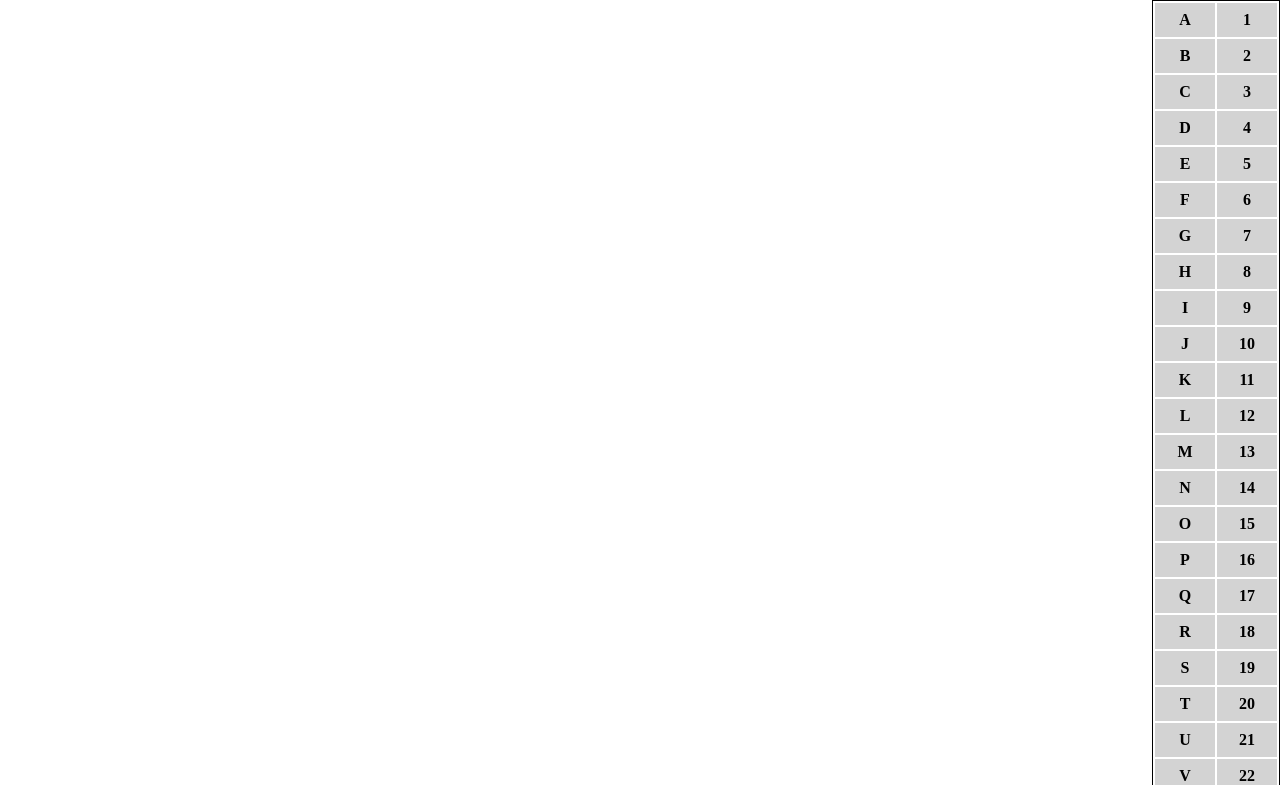
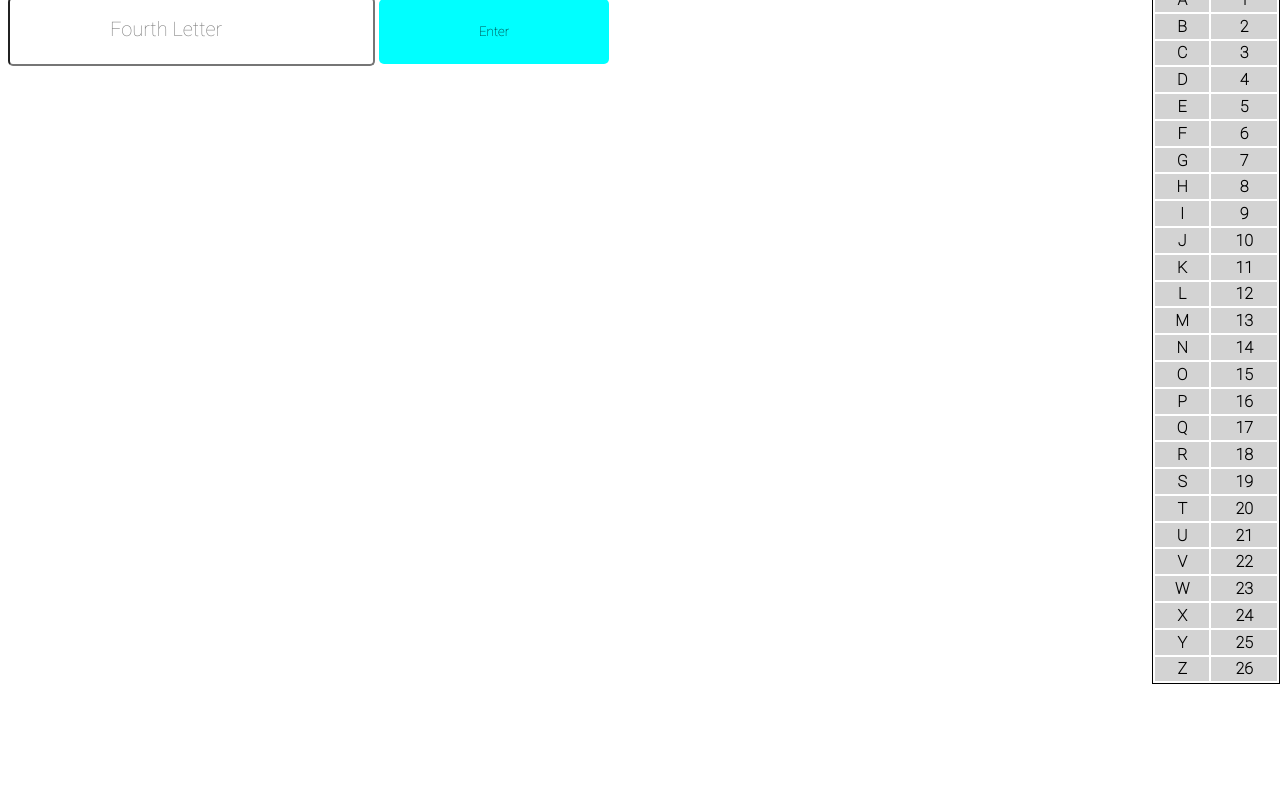
Before and after one commit to PugmanD/Alphabet-Decoder, a plain HTML site: page index.html in a window 1280 px wide. Shown: the part 80-865 px from the top of the page. After the commit the page ends 800 px from the top, so only its background shows below. Drawn offline with Linux system fonts and the light colour scheme.

Commit message:
Update index.html

```diff
--- a/index.html
+++ b/index.html
@@ -10,21 +10,50 @@
                 position: absolute;
                 right: 0;
                 border: 1px solid;
-                top: 10%;
+                height: 80%;
+                top: 8%;
+            }
+            .Letters{
+                font-family: robotoThin;
+            }
+            input::placeholder{
+                font-family: robotoThin;
+                font-size: 20px;
+            }
+            input{
+                font-family: robotoThin;
+                padding: 25px 100px;
+                border-radius: 5px;
+            }
+            button{
+                font-family: robotoThin;
+                background-color: cyan;
+                border: none;
+                border-radius: 5px;
+                padding: 25px 100px;
             }
             th{
-                padding: 8px;
+                padding: 2.3%;
                 background-color: lightgray;
             }
             tr{
-                padding: 8px;
+                padding: 2.3%;
                 background-color: gray;
+                font-family: robotoThin;
             }
             h1{
                 position: absolute;
                 top: 0%;
                 right: 5%;
                 color: lightgray;
+                font-family: robotoThin;
+            }
+            p{
+                font-family: robotoThin;
+            }
+            @font-face{
+                font-family: robotoThin;
+                src: url(Roboto-Thin.ttf);
             }
         </style>
     </head>
@@ -34,117 +63,118 @@
         <input type="text" id="value3" placeholder="Third Letter">
         <input type="text" id="value4" placeholder="Fourth Letter">
         <button onclick="enter()">Enter</button>
-        <audio src="Fart.mp3" id="fart"></audio>
+        <audio src="fart.mp3" id="fart"></audio>
         <audio src="Neat.mp3" id="neat"></audio>
         <audio src="fortniteDefault.mp3" id="fortnite"></audio>
         <audio src="Detriot City Kiss.mp3" id="kiss"></audio>
         <audio src="Electric Light Orchestra - Mr. Blue Sky myfreemp3.vip .mp3" id="sky"></audio>
         <audio src="Redbone.mp3" id="redbone"></audio>
+        <audio src="Roboto Styx.mp3" id="robot"></audio>
         <p id="p"></p>
         <h1>Letter Code Guide</h1>
         <table style="width: 10%;">
             <tr>
-                <th>A</th>
+                <th class="Letters">A</th>
                 <th>1</th>
             </tr>
             <tr>
-                <th>B</th>
+                <th class="Letters">B</th>
                 <th>2</th>
             </tr>
             <tr>
-                <th>C</th>
+                <th class="Letters">C</th>
                 <th>3</th>
             </tr>
             <tr>
-                <th>D</th>
+                <th class="Letters">D</th>
                 <th>4</th>
             </tr>
             <tr>
-                <th>E</th>
+                <th class="Letters">E</th>
                 <th>5</th>
             </tr>
             <tr>
-                <th>F</th>
+                <th class="Letters">F</th>
                 <th>6</th>
             </tr>
             <tr>
-                <th>G</th>
+                <th class="Letters">G</th>
                 <th>7</th>
             </tr>
             <tr>
-                <th>H</th>
+                <th class="Letters">H</th>
                 <th>8</th>
             </tr>
             <tr>
-                <th>I</th>
+                <th class="Letters">I</th>
                 <th>9</th>
             </tr>
             <tr>
-                <th>J</th>
+                <th class="Letters">J</th>
                 <th>10</th>
             </tr>
             <tr>
-                <th>K</th>
+                <th class="Letters">K</th>
                 <th>11</th>
             </tr>
             <tr>
-                <th>L</th>
+                <th class="Letters">L</th>
                 <th>12</th>
             </tr>
             <tr>
-                <th>M</th>
+                <th class="Letters">M</th>
                 <th>13</th>
             </tr>
             <tr>
-                <th>N</th>
+                <th class="Letters">N</th>
                 <th>14</th>
             </tr>
             <tr>
-                <th>O</th>
+                <th class="Letters">O</th>
                 <th>15</th>
             </tr>
             <tr>
-                <th>P</th>
+                <th class="Letters">P</th>
                 <th>16</th>
             </tr>
             <tr>
-                <th>Q</th>
+                <th class="Letters">Q</th>
                 <th>17</th>
             </tr>
             <tr>
-                <th>R</th>
+                <th class="Letters">R</th>
                 <th>18</th>
             </tr>
             <tr>
-                <th>S</th>
+                <th class="Letters">S</th>
                 <th>19</th>
             </tr>
             <tr>
-                <th>T</th>
+                <th class="Letters">T</th>
                 <th>20</th>
             </tr>
             <tr>
-                <th>U</th>
+                <th class="Letters">U</th>
                 <th>21</th>
             </tr>
             <tr>
-                <th>V</th>
+                <th class="Letters">V</th>
                 <th>22</th>
             </tr>
             <tr>
-                <th>W</th>
+                <th class="Letters">W</th>
                 <th>23</th>
             </tr>
             <tr>
-                <th>X</th>
+                <th class="Letters">X</th>
                 <th>24</th>
             </tr>
             <tr>
-                <th>Y</th>
+                <th class="Letters">Y</th>
                 <th>25</th>
             </tr>
             <tr>
-                <th>Z</th>
+                <th class="Letters">Z</th>
                 <th>26</th>
             </tr>
         </table>
@@ -486,6 +516,9 @@
                 if(output == "bone"){
                     document.getElementById("redbone").play();
                 }
+                if(output == "robo"){
+                    document.getElementById("robot").play();
+                }
             }
         </script>
     </body>
```
